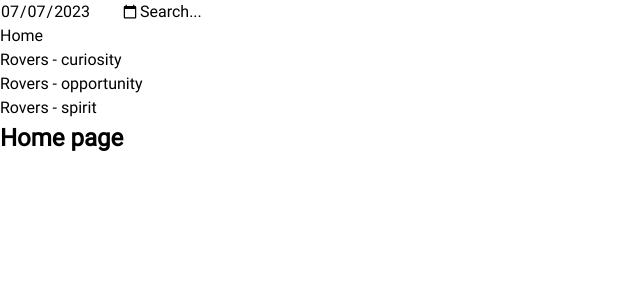
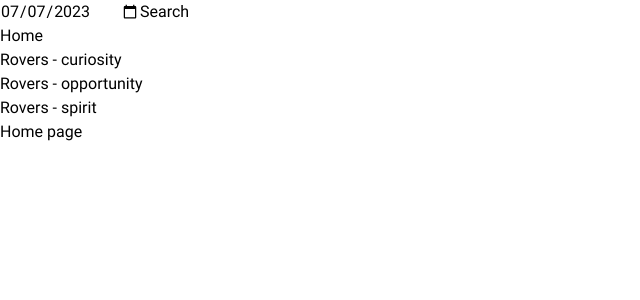
Before and after one commit to JuanSebastianGB/mars-rover-photo-viewer, a React (Vite) app: page / in a window 1280 px wide. Shown: the top 300 px of the page, without its empty margins (0-640 px from the left). Built offline with nearby package versions, Linux system fonts and the light colour scheme.

Commit message:
feat(Root): zustand-gobal-state
Refactored the codebase to incorporate Zustand as a global state management solution, enabling

efficient handling of query parameters as Earth date

```diff
--- a/package.json
+++ b/package.json
@@ -13,7 +13,8 @@
   "dependencies": {
     "react": "^18.2.0",
     "react-dom": "^18.2.0",
-    "react-router-dom": "^6.14.1"
+    "react-router-dom": "^6.14.1",
+    "zustand": "^4.3.9"
   },
   "devDependencies": {
     "@s-ui/mono": "^2.35.0",
--- a/src/App.tsx
+++ b/src/App.tsx
@@ -1,7 +1,6 @@
-import { Suspense, lazy, useState } from 'react';
+import { Suspense, lazy } from 'react';
 import './App.css';
 import { SearchByEarthDate } from './components/SearchByEarthDate';
-import { getCurrentDate } from './helpers';
 
 import { Route, BrowserRouter as Router, Routes } from 'react-router-dom';
 import { Navbar } from './components';
@@ -11,15 +10,10 @@ const HomePage = lazy(() => import('./pages/HomePage'));
 const RoverPage = lazy(() => import('./pages/RoverPage'));
 
 function App() {
-  const currentDate = getCurrentDate();
-  const [earthDate, setEarthDate] = useState(currentDate);
-
-  const changeDate = (date: string) => setEarthDate(date);
-
   return (
     <Suspense fallback={<> Loading...</>}>
       <Router>
-        <SearchByEarthDate earthDate={earthDate} changeDate={changeDate} />
+        <SearchByEarthDate />
         <Navbar
           links={[
             { link: menuLinks.HOME, text: 'Home' },
--- a/src/components/SearchByEarthDate/SearchByEarthDate.tsx
+++ b/src/components/SearchByEarthDate/SearchByEarthDate.tsx
@@ -1,23 +1,23 @@
 import React, { useState } from 'react';
 import { getCurrentDate } from '../../helpers';
+import useStore from '../../hooks/useStore';
 import styles from './SearchByEarthDate.module.css';
 
-export type SearchByEarthDateProps = {
-  earthDate: string;
-  changeDate: (date: string) => void;
-};
+export type SearchByEarthDateProps = {};
 
-const SearchByEarthDate: React.FC<SearchByEarthDateProps> = ({
-  changeDate,
-}) => {
-  const [inputDate, setInputDate] = useState(getCurrentDate());
+const SearchByEarthDate: React.FC<SearchByEarthDateProps> = () => {
+  const { search, setSearch } = useStore((state) => state);
+  const [inputDate, setInputDate] = useState(
+    !!search.earthDate ? search.earthDate : getCurrentDate()
+  );
   const handleChange = (e: React.ChangeEvent<HTMLInputElement>) =>
     setInputDate(e.target.value);
   return (
     <div className={styles.searchbyearthdate}>
       <input type="date" value={inputDate} onChange={handleChange} />
-      <button onClick={() => changeDate(inputDate)}>Search</button>
-      ...
+      <button onClick={() => setSearch({ earthDate: inputDate })}>
+        Search
+      </button>
     </div>
   );
 };
--- a/src/hooks/useRovers.ts
+++ b/src/hooks/useRovers.ts
@@ -21,7 +21,7 @@ export const useRovers = (rover: RoverNameType, earthDate: string) => {
       .finally(() => {
         setLoading(false);
       });
-  }, [rover]);
+  }, [rover, earthDate]);
 
   return { photos, loading, error };
 };
--- /dev/null
+++ b/src/hooks/useStore.ts
@@ -0,0 +1,19 @@
+import { create } from 'zustand';
+
+interface ISearch {
+  earthDate: string;
+}
+
+interface IStore {
+  search: ISearch;
+  setSearch: (search: ISearch) => void;
+}
+
+const useStore = create<IStore>()((set) => ({
+  search: {
+    earthDate: '',
+  },
+  setSearch: (search) => set(() => ({ search })),
+}));
+
+export default useStore;
--- a/src/pages/HomePage.tsx
+++ b/src/pages/HomePage.tsx
@@ -1,5 +1,11 @@
+import useStore from '../hooks/useStore';
+
 function HomePage() {
-  return <h2>Home page</h2>;
+  const {
+    search: { earthDate },
+  } = useStore((state) => state);
+
+  return <div>Home page {earthDate}</div>;
 }
 
 export default HomePage;
--- a/src/pages/RoverPage.tsx
+++ b/src/pages/RoverPage.tsx
@@ -1,13 +1,15 @@
 import { useParams } from 'react-router-dom';
-import { getCurrentDate } from '../helpers';
 import { useRovers } from '../hooks';
+import useStore from '../hooks/useStore';
 import { RoverNameType } from '../models';
 
 function RoverPage() {
   const { name } = useParams<{ name: RoverNameType }>();
-  const currentDate = getCurrentDate();
   if (!name) return null;
-  const { photos, loading, error } = useRovers(name, currentDate);
+  const {
+    search: { earthDate },
+  } = useStore((state) => state);
+  const { photos, loading, error } = useRovers(name, earthDate);
 
   if (error) return <h1>{error}</h1>;
 
```
Also changed, not shown: 1 other file (tests, documents, lock files or other folders).
